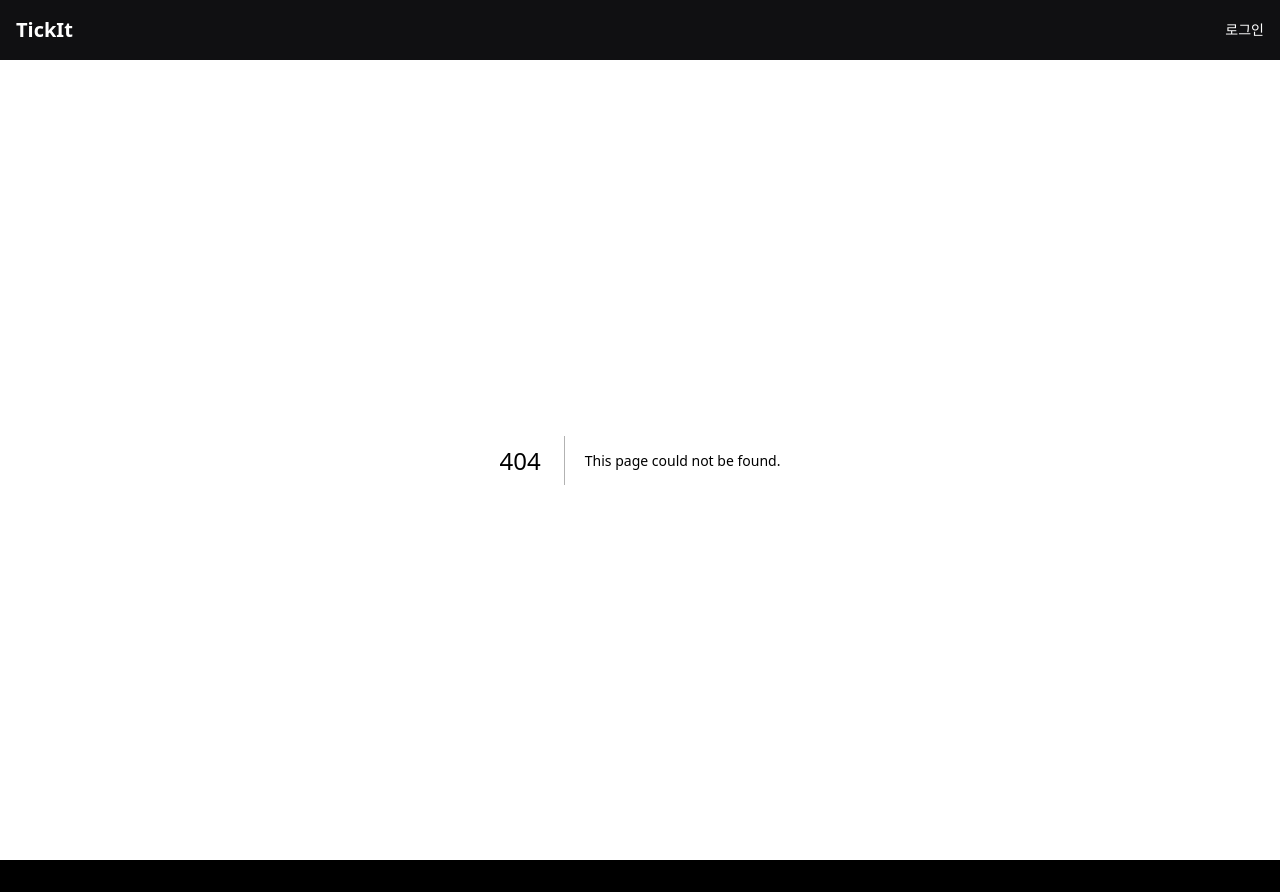
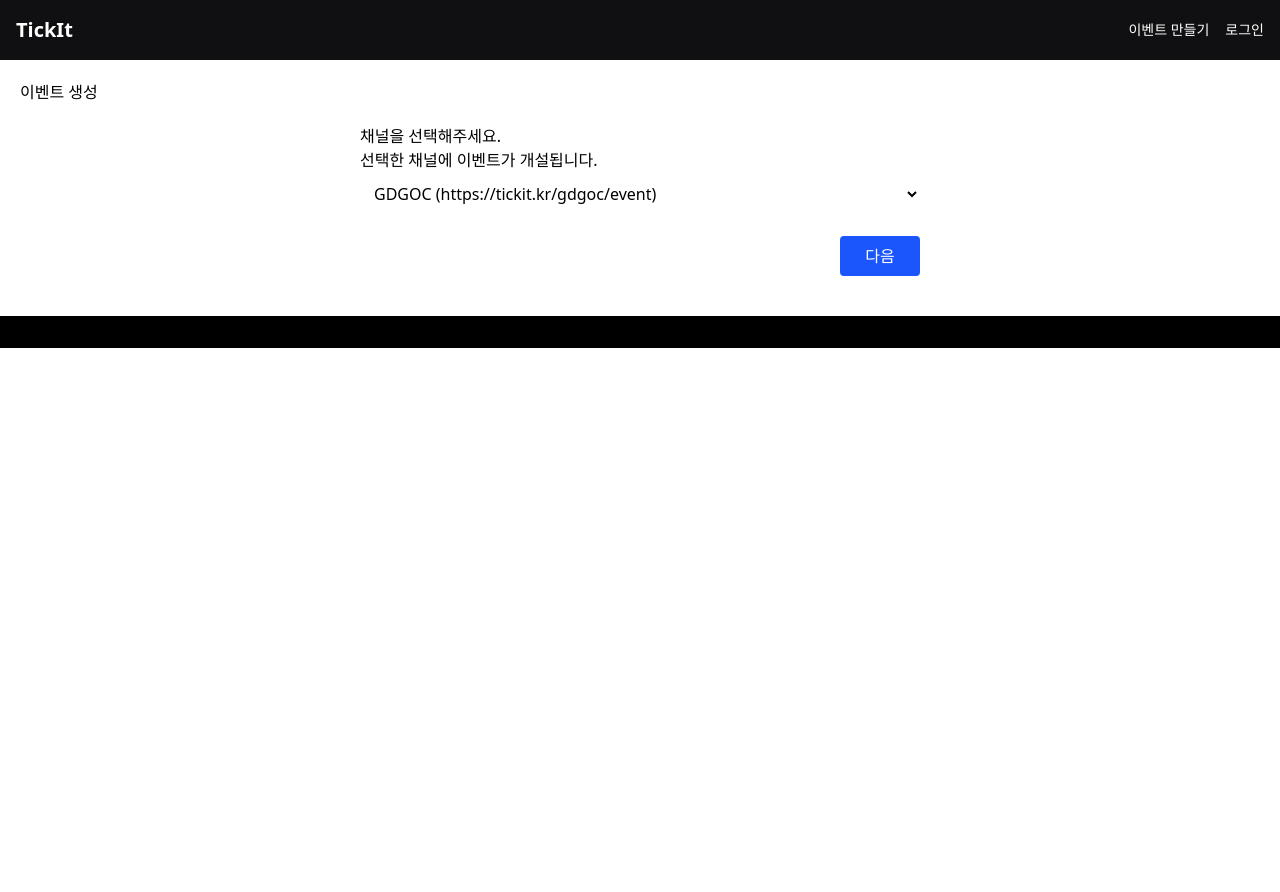
Before and after one commit to Devocean-Youth/Tickit-FE, a Next.js app: page /event-create in a window 1280 px wide. Before the commit this address had no page. After the commit the page ends 800 px from the top, so only its background shows below. Built offline with nearby package versions, Linux system fonts and the light colour scheme.

Commit message:
Feat: step 1 채널선택 화면 UI 구조 개발

```diff
--- /dev/null
+++ b/src/app/event-create/page.tsx
@@ -0,0 +1,15 @@
+"use client"
+
+import React from 'react';
+import Step1Channel from '../../components/CreateEventPage/Step1Channel';
+
+const EventCreatePage: React.FC = () => {
+  return (
+    <div style={{ padding: '20px' }}>
+      <h1>이벤트 생성</h1>
+      <Step1Channel />
+    </div>
+  );
+};
+
+export default EventCreatePage;
--- a/src/app/page.tsx
+++ b/src/app/page.tsx
@@ -1,5 +1,5 @@
 import CardSection from '../components/HomePage/CardSection';
-
+//HomePage, MainPage
 export default function Home() {
   return (
     <div className="flex min-h-screen flex-col items-center justify-center bg-[#101012]">
--- a/src/components/CreateEventPage/Step1Channel.tsx
+++ b/src/components/CreateEventPage/Step1Channel.tsx
@@ -1 +1,86 @@
-//step1
+"use client"
+
+import React, { useState } from 'react';
+import Button from '../Global/Button';
+
+const Step1Channel: React.FC = () => {
+  const [isCreatingChannel, setIsCreatingChannel] = useState(false);
+
+  const handleCreateChannel = () => {
+    setIsCreatingChannel(true);
+  };
+
+  const handleNext = () => {
+    // Handle the "Next" button logic
+    console.log('Next step');
+  };
+
+  return (
+    <div style={{ padding: '20px', maxWidth: '600px', margin: '0 auto' }}>
+      {!isCreatingChannel ? (
+        // Existing channel selection view
+        <>
+          <h2>채널을 선택해주세요.</h2>
+          <p>선택한 채널에 이벤트가 개설됩니다.</p>
+          <select style={{ width: '100%', padding: '10px', marginBottom: '20px' }}>
+            <option value="channel1">GDGOC (https://tickit.kr/gdgoc/event)</option>
+            {/* Add more options dynamically */}
+          </select>
+          <div style={{ display: 'flex', justifyContent: 'space-between' }}>
+            <Button text="새 채널 개설하기" onClick={handleCreateChannel} color="white" />
+            <Button text="다음" onClick={handleNext} color="point" />
+          </div>
+        </>
+      ) : (
+        // New channel creation view
+        <>
+          <h2>채널 정보를 입력해 주세요.</h2>
+          <div style={{ marginBottom: '20px' }}>
+            <label>채널명</label>
+            <input
+              type="text"
+              placeholder="김규현님의 채널"
+              style={{ width: '100%', padding: '10px', marginBottom: '10px' }}
+            />
+          </div>
+          <div style={{ marginBottom: '20px' }}>
+            <label>채널 ID</label>
+            <input
+              type="text"
+              placeholder="https://tickit.kr/Channel ID"
+              style={{ width: '100%', padding: '10px', marginBottom: '10px' }}
+            />
+          </div>
+          <div style={{ marginBottom: '20px' }}>
+            <label>채널에 대한 설명</label>
+            <textarea
+              placeholder=""
+              style={{ width: '100%', padding: '10px', height: '80px' }}
+            />
+          </div>
+          <div style={{ marginBottom: '20px', display: 'flex', alignItems: 'center' }}>
+            <div
+              style={{
+                width: '80px',
+                height: '80px',
+                borderRadius: '50%',
+                backgroundColor: '#f0f0f0',
+                display: 'flex',
+                justifyContent: 'center',
+                alignItems: 'center',
+                marginRight: '10px',
+              }}
+            >
+              {/* Placeholder for profile image */}
+              <span>+</span>
+            </div>
+            <Button text="채널 프로필 업로드" onClick={() => console.log('Upload')} color="white" />
+          </div>
+          <Button text="다음" onClick={handleNext} color="point" />
+        </>
+      )}
+    </div>
+  );
+};
+
+export default Step1Channel;
--- a/src/components/Global/Button.tsx
+++ b/src/components/Global/Button.tsx
@@ -18,7 +18,7 @@ const Button: React.FC<ButtonProps> = ({
   // Predefined color mapping
   const getButtonColor = (colorValue: ButtonVariant | string): string => {
     const colorMap: Record<ButtonVariant, string> = {
-        point: '#4CAF50', // point color
+        point: '#1B56FD', // point color
         white: '#FFFFFF', // white color
     };
 
--- a/src/components/HomePage/CardSection.tsx
+++ b/src/components/HomePage/CardSection.tsx
@@ -1,3 +1,5 @@
+"use client"
+
 import React from 'react';
 import Image from 'next/image';
 import ticket1 from '@/assets/HomePage/ticket1.png';
--- a/src/components/HomePage/Header.tsx
+++ b/src/components/HomePage/Header.tsx
@@ -4,7 +4,10 @@ const Header = () => {
   return (
     <header className="flex justify-between items-center p-4 bg-[#101012] text-white">
       <h1 className="text-xl font-bold">TickIt</h1>
-      <a href="/login" className="text-sm">로그인</a>
+      <div className="flex gap-4">
+        <a href="/event-create" className="text-sm">이벤트 만들기</a>
+        <a href="/login" className="text-sm">로그인</a>
+      </div>
     </header>
   );
 };
```
Also changed, not shown: src/app/EventCreatePage.tsx (deleted).
